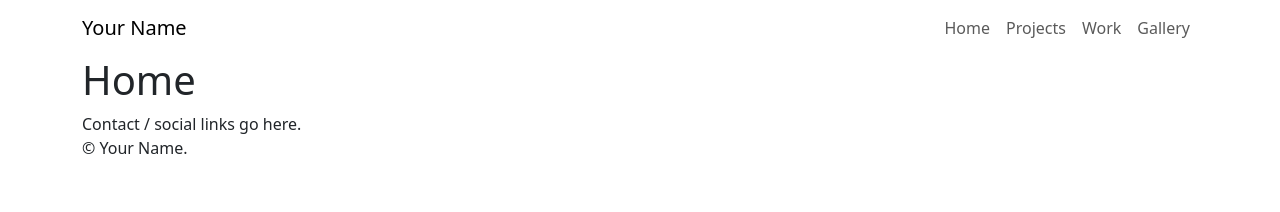
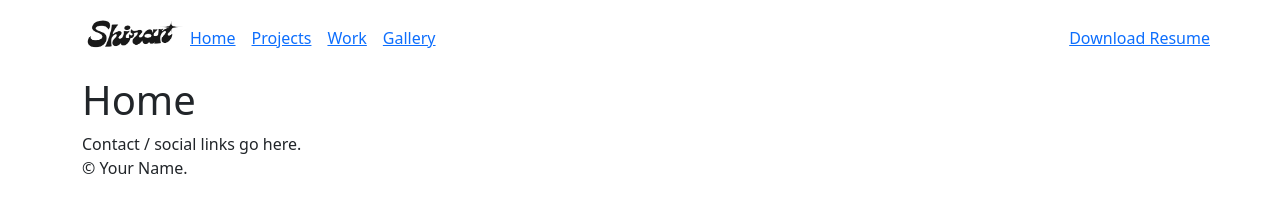
Before and after one commit to ShiranFeng/Protfolio, a website: page index.html in a window 1280 px wide. Drawn offline with Linux system fonts and the light colour scheme.

Commit message:
Add shared site header

```diff
--- /dev/null
+++ b/components/header.html
@@ -0,0 +1,16 @@
+<header class="site-header">
+  <nav class="navbar container" aria-label="Main navigation">
+    <a href="__ROOT__index.html" aria-label="Home">
+      <img src="__ROOT__assets/logo_black.png" alt="Shiran" width="120">
+    </a>
+
+    <ul class="navbar-nav flex-row gap-3">
+      <li><a href="__ROOT__index.html">Home</a></li>
+      <li><a href="__ROOT__projects/index.html">Projects</a></li>
+      <li><a href="__ROOT__work.html">Work</a></li>
+      <li><a href="__ROOT__gallery.html">Gallery</a></li>
+    </ul>
+
+    <a class="ms-auto" href="__ROOT__assets/resume.pdf" download>Download Resume</a>
+  </nav>
+</header>
--- a/components/navbar.html
+++ /dev/null
@@ -1,16 +0,0 @@
-<nav class="navbar navbar-expand-md site-header">
-  <div class="container">
-    <a class="navbar-brand" href="__ROOT__index.html">Your Name</a>
-    <button class="navbar-toggler" type="button" data-bs-toggle="collapse" data-bs-target="#mainNav" aria-controls="mainNav" aria-expanded="false" aria-label="Toggle navigation">
-      <span class="navbar-toggler-icon"></span>
-    </button>
-    <div class="collapse navbar-collapse" id="mainNav">
-      <ul class="navbar-nav ms-auto">
-        <li class="nav-item"><a class="nav-link" href="__ROOT__index.html">Home</a></li>
-        <li class="nav-item"><a class="nav-link" href="__ROOT__projects/index.html">Projects</a></li>
-        <li class="nav-item"><a class="nav-link" href="__ROOT__work.html">Work</a></li>
-        <li class="nav-item"><a class="nav-link" href="__ROOT__gallery.html">Gallery</a></li>
-      </ul>
-    </div>
-  </div>
-</nav>
--- a/index.html
+++ b/index.html
@@ -8,7 +8,7 @@
 </head>
 <body>
 
-  <div id="navbar-placeholder" data-depth="0"></div>
+  <div id="header-placeholder" data-depth="0"></div>
 
   <main class="container">
     <h1>Home</h1>
--- a/js/main.js
+++ b/js/main.js
@@ -1,6 +1,6 @@
 /**
  * Loads shared components (navbar, footer) into any page that has
- * <div id="navbar-placeholder" data-depth="0"></div> and
+ * <div id="header-placeholder" data-depth="0"></div> and
  * <div id="footer-placeholder" data-depth="0"></div>.
  *
  * data-depth = how many folders deep the current page is from the site root.
@@ -24,7 +24,7 @@ function loadComponent(placeholderId, componentPath) {
 }
 
 document.addEventListener("DOMContentLoaded", () => {
-  loadComponent("navbar-placeholder", "components/navbar.html");
+  loadComponent("header-placeholder", "components/header.html");
   loadComponent("footer-placeholder", "components/footer.html");
 
   const yearEl = document.getElementById("year");
```
Also changed, not shown: 404.html (+1 -1 lines), gallery.html (+1 -1 lines), projects/index.html (+1 -1 lines), projects/project-1.html (+1 -1 lines), projects/project-2.html (+1 -1 lines), projects/project-3.html (+1 -1 lines), work.html (+1 -1 lines), assets/logo_black.png (added).
